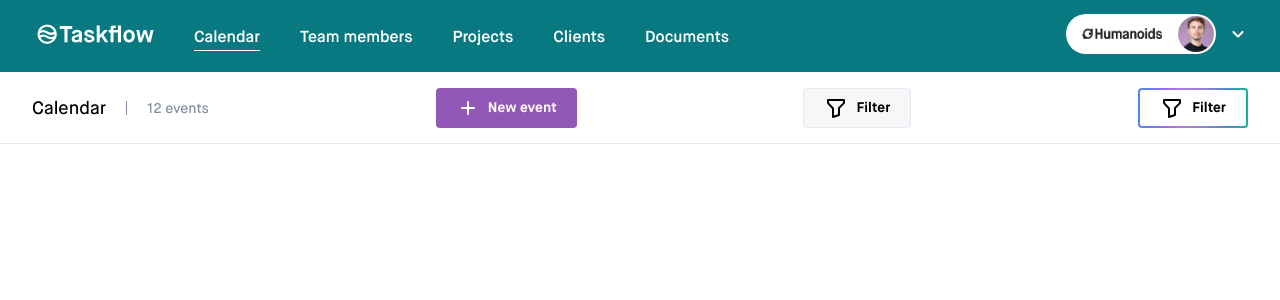
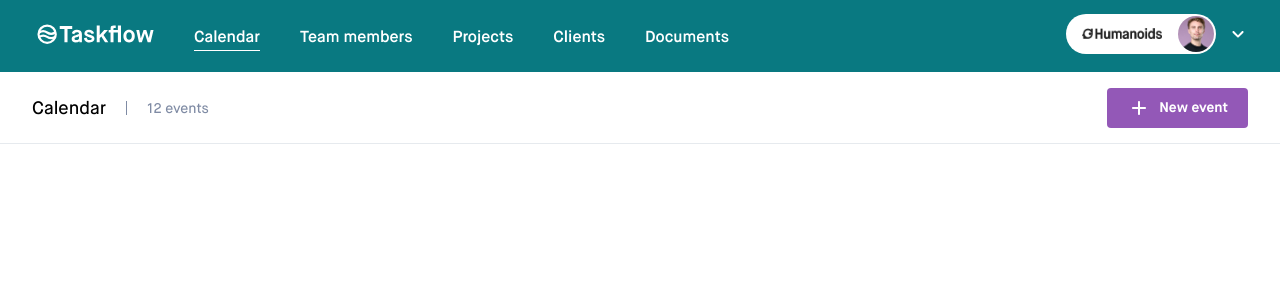
Before and after one commit to humanoidsbv/taskflow-jasper, a Next.js app: page / in a window 1280 px wide. Shown: the top 300 px of the page. Built offline with nearby package versions, Linux system fonts and the light colour scheme.

Commit message:
Added onClick option to button, without making button client side

```diff
--- a/src/app/page.tsx
+++ b/src/app/page.tsx
@@ -1,6 +1,6 @@
 import { Subheader } from "@/components/subheader/Subheader";
 
-export default async function CalendarPage() {
+export default function CalendarPage() {
   return (
     <Subheader
       queryKey="calendarModal"
--- a/src/components/button/Button.tsx
+++ b/src/components/button/Button.tsx
@@ -10,6 +10,7 @@ interface ButtonProps {
   href?: string | { query: { [key: string]: boolean } };
   type?: "button" | "submit" | "reset";
   variant?: "primary" | "secondary" | "tertiary";
+  onClick?: () => void;
 }
 
 export const Button = ({
@@ -18,6 +19,7 @@ export const Button = ({
   href,
   type,
   variant = "primary",
+  ...props
 }: ButtonProps) => {
   const classNameList = `${styles.button} ${styles[variant]} ${className}`;
   return href ? (
@@ -25,7 +27,7 @@ export const Button = ({
       {children}
     </Link>
   ) : (
-    <button className={classNameList} type={type}>
+    <button className={classNameList} type={type} {...props}>
       {children}
     </button>
   );
--- a/src/components/subheader/Subheader.tsx
+++ b/src/components/subheader/Subheader.tsx
@@ -3,7 +3,6 @@ import Image from "next/image";
 import { Button } from "../button/Button";
 import { translations } from "@/services/translations";
 import buttonIcon from "@/public/icons/plus-icon.svg";
-import filterIcon from "@/public/icons/filter.svg";
 
 import styles from "./Subheader.module.css";
 
@@ -34,14 +33,6 @@ export const Subheader = ({
         <Image alt="Plus icon" src={buttonIcon} />
         <span className={styles.text}>{buttonText}</span>
       </Button>
-      <Button variant="secondary">
-        <Image alt="Filter icon" src={filterIcon} />
-        <span className={styles.text}>Filter</span>
-      </Button>
-      <Button variant="tertiary">
-        <Image alt="Filter icon" src={filterIcon} />
-        <span className={styles.text}>Filter</span>
-      </Button>
     </div>
   );
 };
```
